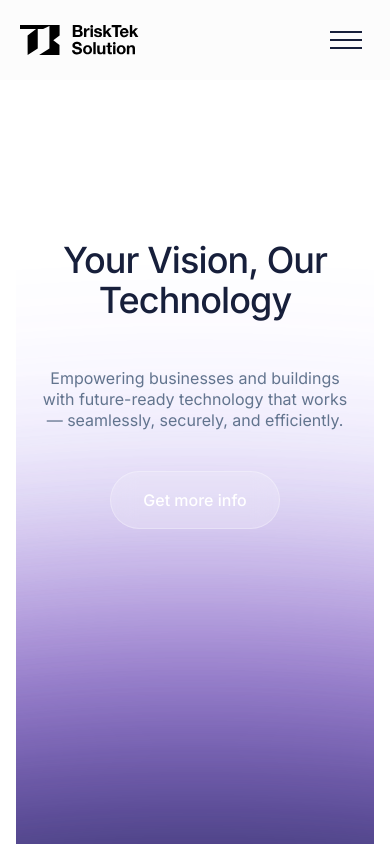
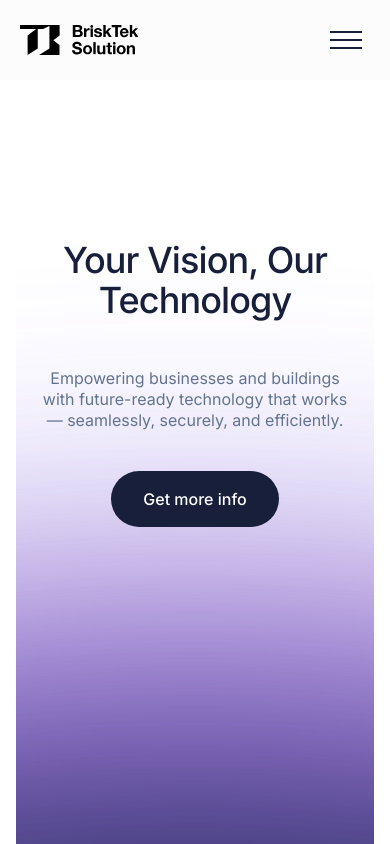
Before and after one commit to Szan71/brisktek-web, a React (Vite) app: page / in a window 390 px wide. Shown: the top 844 px of the page. Built offline with nearby package versions, Linux system fonts and the light colour scheme.

Commit message:
fixed button in responsive devices

```diff
--- a/src/components/Hero.jsx
+++ b/src/components/Hero.jsx
@@ -22,9 +22,18 @@ const Hero = () => {
           works — seamlessly, securely, and efficiently.
         </p>
         <div className="flex justify-center">
-    <button className="rounded-full bg-white/20 backdrop-blur-md border border-white/30 px-8 py-4 text-white font-medium transition-all hover:bg-white/30">
+    {/* RESPONSIVE BUTTON:
+      - Mobile/Small: Dark background (brisk-navy) for visibility on white background
+      - Medium/Large: Semi-transparent white backdrop-blur as per Figma
+  */}
+  <div className="flex justify-center">
+    <button className="rounded-full px-8 py-4 font-medium transition-all active:scale-95
+      bg-brisk-navy-100 text-white
+      md:bg-white/20 md:backdrop-blur-md md:border md:border-white/30 md:text-white
+      hover:md:bg-white/30">
       Get more info
     </button>
+  </div>
   </div>
       </div>
 
```
